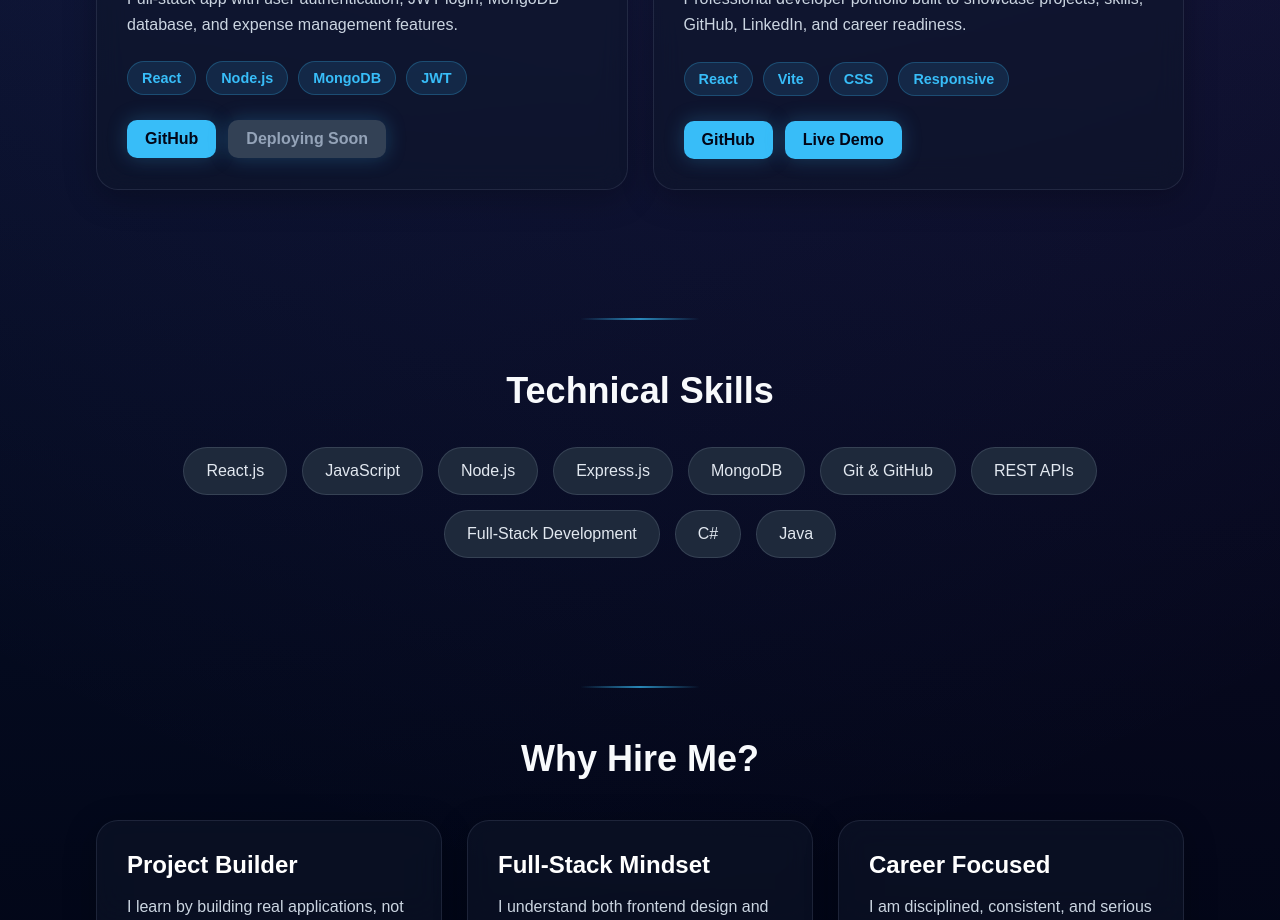
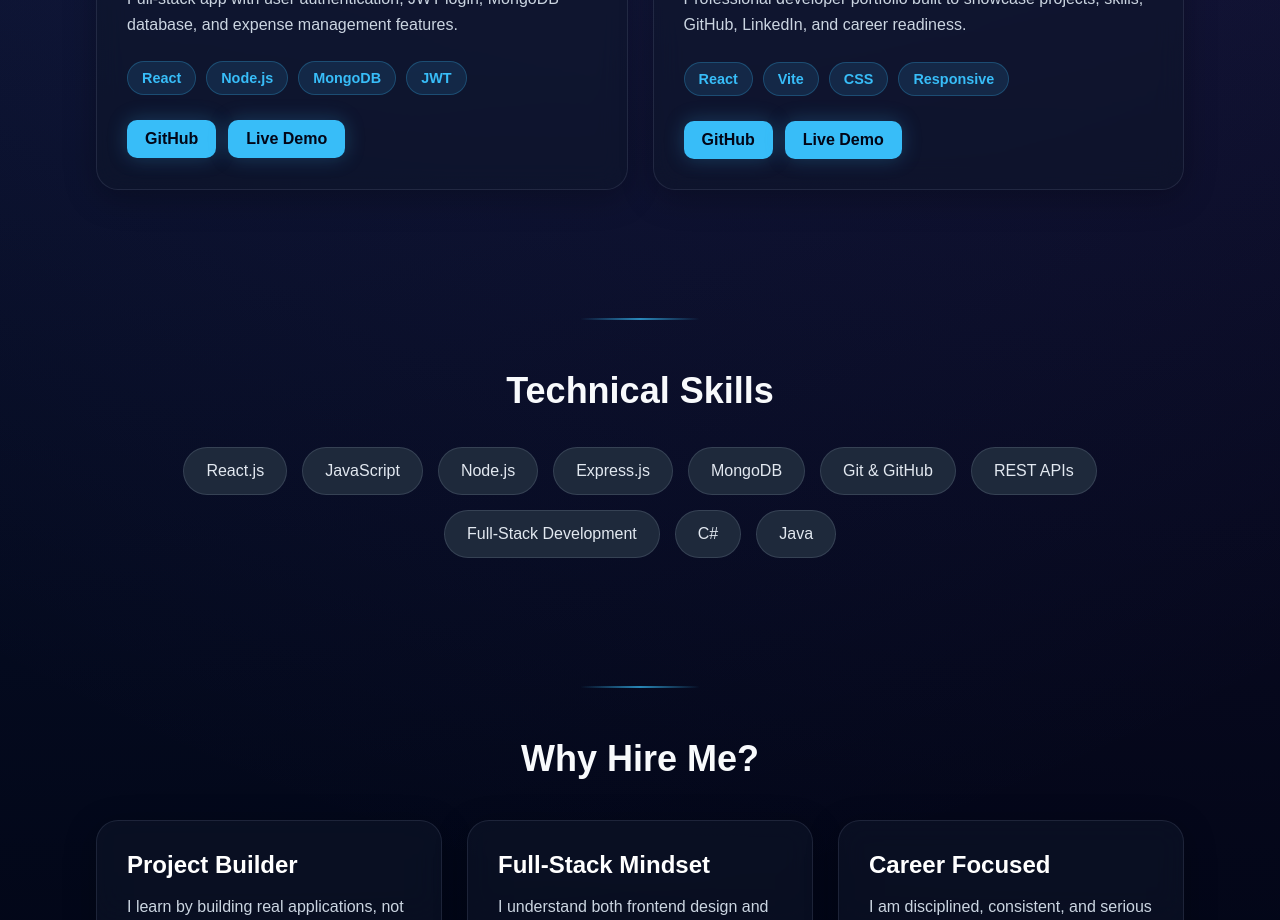
Before and after one commit to TechBoho/teboho-portfolio, a React (Vite) app: page / in a window 1280 px wide. Shown: the part 1720-2640 px from the top of the page. Built offline with nearby package versions, Linux system fonts and the light colour scheme.

Commit message:
Updated expense tracker live demo URL

```diff
--- a/src/App.jsx
+++ b/src/App.jsx
@@ -335,17 +335,17 @@ function App() {
                   <button>GitHub</button>
                 </a>
 
-                {project.title === "Portfolio Website" ? (
                 <a
-                    href="https://teboho-portfolio-rho.vercel.app"
+                  href={
+                    project.title === "Personal Expense Tracker"
+                      ? "https://personal-expense-tracker-lemon.vercel.app"
+                      : "https://teboho-portfolio-rho.vercel.app"
+                  }
                   target="_blank"
                   rel="noreferrer"
                 >
                   <button>Live Demo</button>
                 </a>
-                ) : (
-                  <button disabled>Deploying Soon</button>
-                )}
               </div>
             </div>
           ))}
```
Lines whose indentation alone changed are shown as unchanged.
